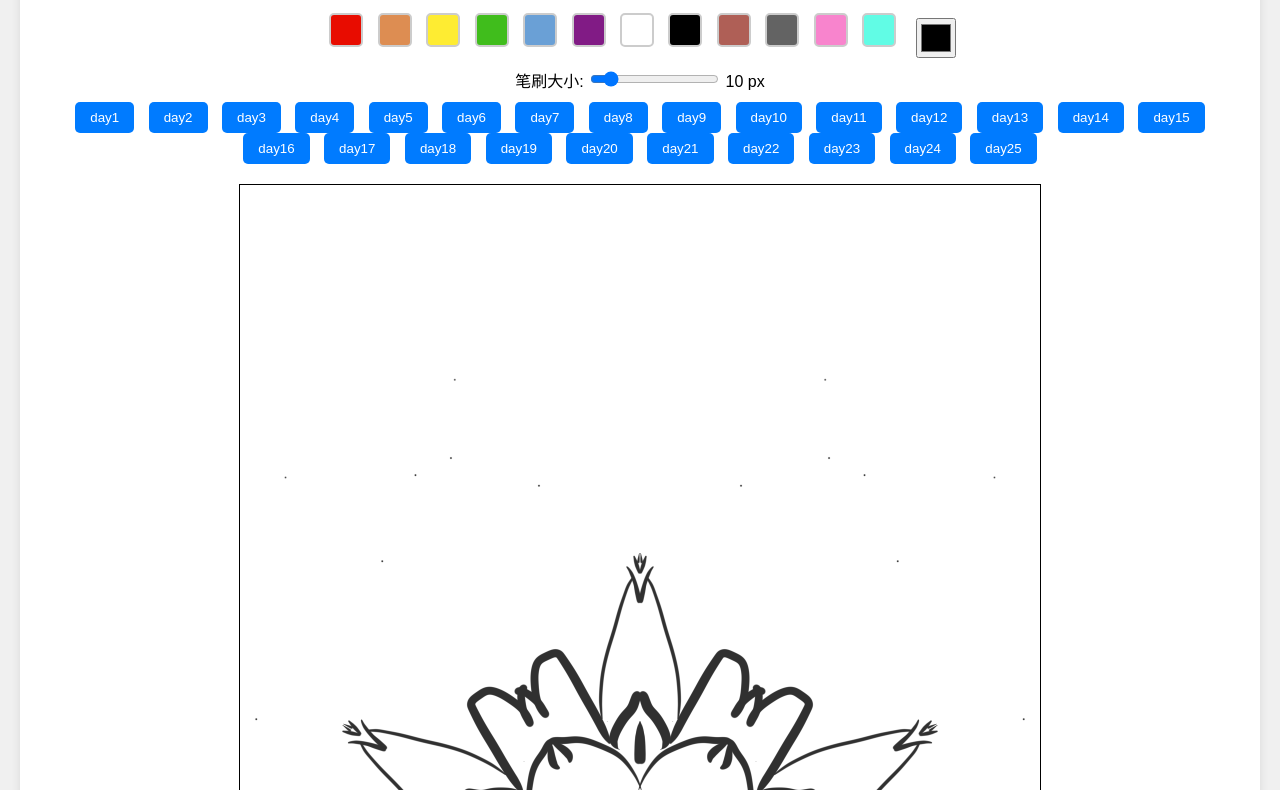
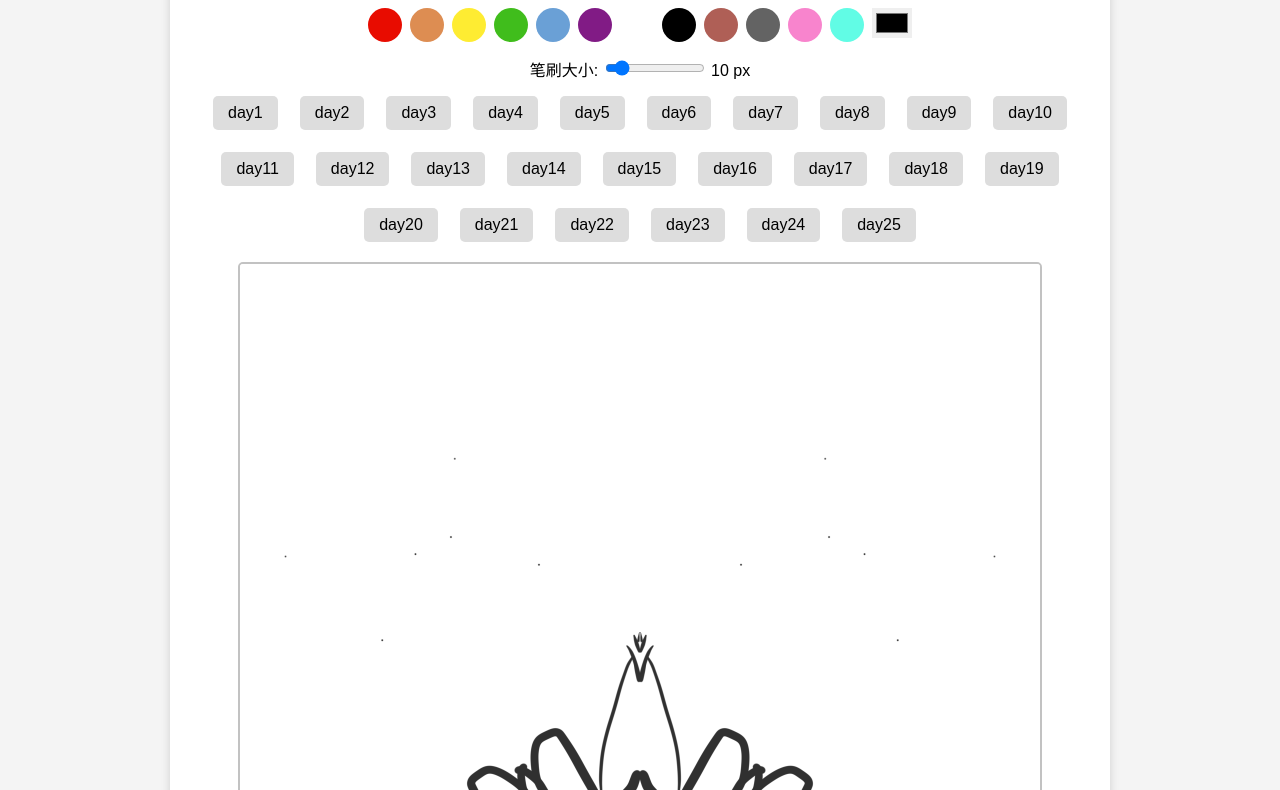
Before and after one commit to wenoooz/mandala_painting, a plain HTML site: page index.html in a window 1280 px wide. Shown: the part 121-911 px from the top of the page. Drawn offline with Linux system fonts and the light colour scheme; a web font is replaced by a local one.

Commit message:
修改界面样式

```diff
--- a/styles.css
+++ b/styles.css
@@ -1,64 +1,141 @@
+/* 页面整体布局 */
 body {
-    font-family: sans-serif;
+    font-family: Arial, sans-serif;
     text-align: center;
-    background-color: #f0f0f0;
+    background-color: #f4f4f4;
     margin: 0;
-    padding: 20px;
+    padding: 0;
 }
 
+/* 容器样式 */
 .container {
-    background-color: #fff;
+    max-width: 900px;
+    margin: 20px auto;
+    padding: 20px;
+    background-color: white;
     border-radius: 10px;
-    padding: 20px;
-    display: inline-block;
-    box-shadow: 0 0 10px rgba(0,0,0,0.1);
+    box-shadow: 0 0 10px rgba(0, 0, 0, 0.15);
 }
 
+@font-face {
+    font-family: "customFont";
+    src: url("fonts/zihun.ttf") format("truetype");
+}
+/* 标题样式 */
+h1 {
+    font-family: "customFont", sans-serif;
+    color: #0e6dac;
+}
+
+/* 颜色板 */
 .color-palette {
-    margin: 10px 0;
+    display: flex;
+    flex-wrap: wrap;
+    justify-content: center;
+    gap: 8px;
+    margin-bottom: 15px;
 }
 
 .color-swatch {
-    display: inline-block;
     width: 30px;
     height: 30px;
-    border: 2px solid #ccc;
-    margin: 5px;
+    border-radius: 50%;
     cursor: pointer;
-    border-radius: 5px;
+    border: 2px solid transparent;
 }
 
 .color-swatch.active {
-    border: 3px solid #000;
+    border: 2px solid #000;
 }
 
 #customColorPicker {
     width: 40px;
-    height: 40px;
-    margin-left: 10px;
+    height: 30px;
+    border: none;
     cursor: pointer;
 }
 
-#coloringCanvas {
-    border: 1px solid #000;
-    margin: 10px 0;
-    cursor: crosshair;
+/* 画布样式 */
+canvas {
+    display: block;
+    margin: 15px auto;
+    border: 2px solid #c2c2c2;
+    background-color: white;
+    border-radius: 5px;
 }
 
-.controls, .brush-controls, .image-selector {
-    margin: 10px 0;
+/* 笔刷控制 */
+.brush-controls {
+    margin-bottom: 5px;
+}
+
+#brushSize {
+    width: 100px;
+}
+
+/* 按钮组 */
+.controls {
+    margin-top: 10px;
 }
 
 button {
     padding: 8px 15px;
-    margin: 0 5px;
-    background-color: #007BFF;
-    color: white;
+    font-size: 16px;
+    margin: 5px;
     border: none;
     cursor: pointer;
     border-radius: 5px;
+    transition: background 0.3s;
 }
 
-button:hover {
-    background-color: #0056b3;
+#undo {
+    background-color: #ffcc00;
 }
+
+#undo:hover {
+    background-color: #e6b800;
+}
+
+#clear {
+    background-color: #ff4444;
+    color: white;
+}
+
+#clear:hover {
+    background-color: #cc0000;
+}
+
+
+.image-selector {
+    display: flex;
+    flex-wrap: wrap; /* 允许按钮换行 */
+    gap: 12px; /* 按钮间距 */
+    justify-content: center; /* 居中排列 */
+    margin-top: 10px;
+}
+
+.image-btn {
+    padding: 8px 15px;
+    border: none;
+    background-color: #ddd;
+    cursor: pointer;
+    font-size: 16px;
+    border-radius: 5px;
+    transition: background 0.3s;
+}
+
+.image-btn:hover {
+    background-color: #bbb;
+}
+
+/*响应式布局*/
+@media (max-width: 600px) {
+    .container {
+        width: 90%;
+    }
+
+    .image-selector {
+        flex-direction: column;
+        align-items: center;
+    }
+}
```
Also changed, not shown: 1 other file.
